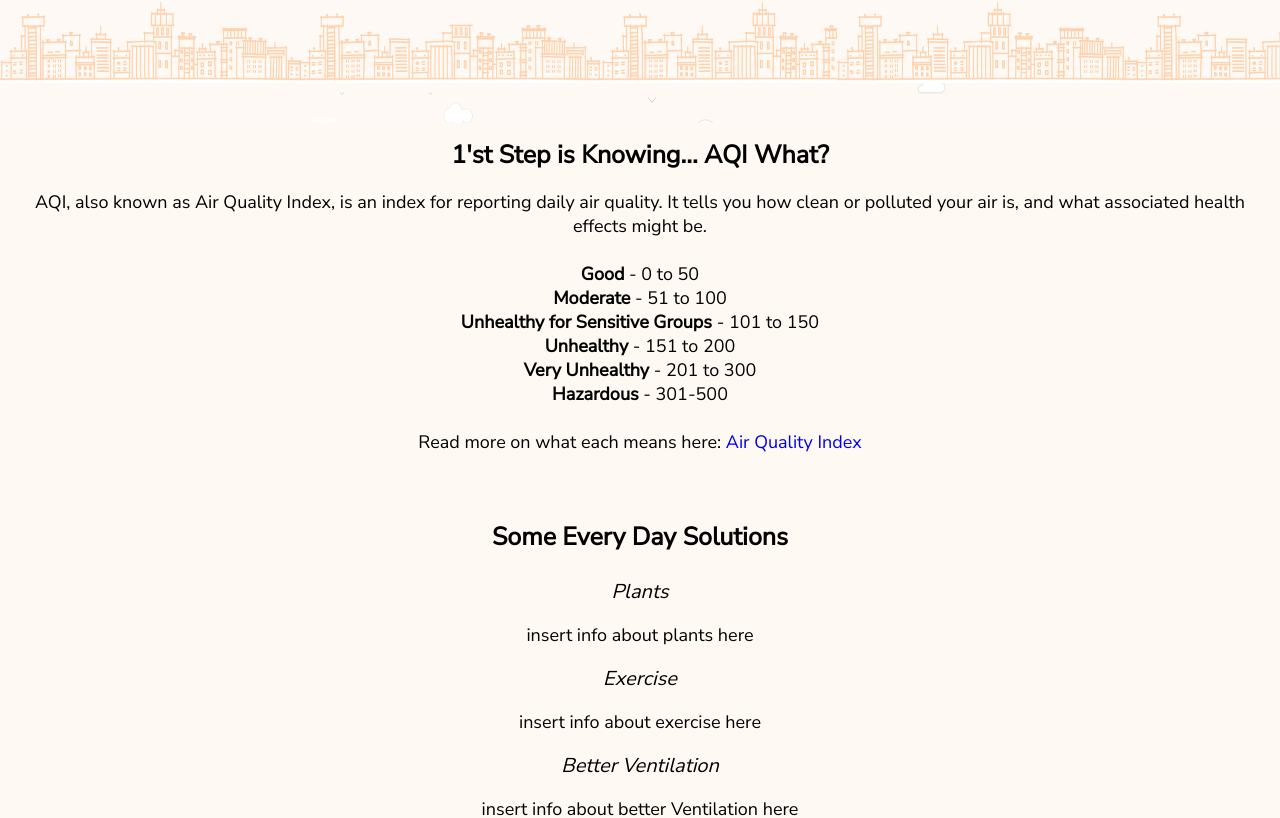
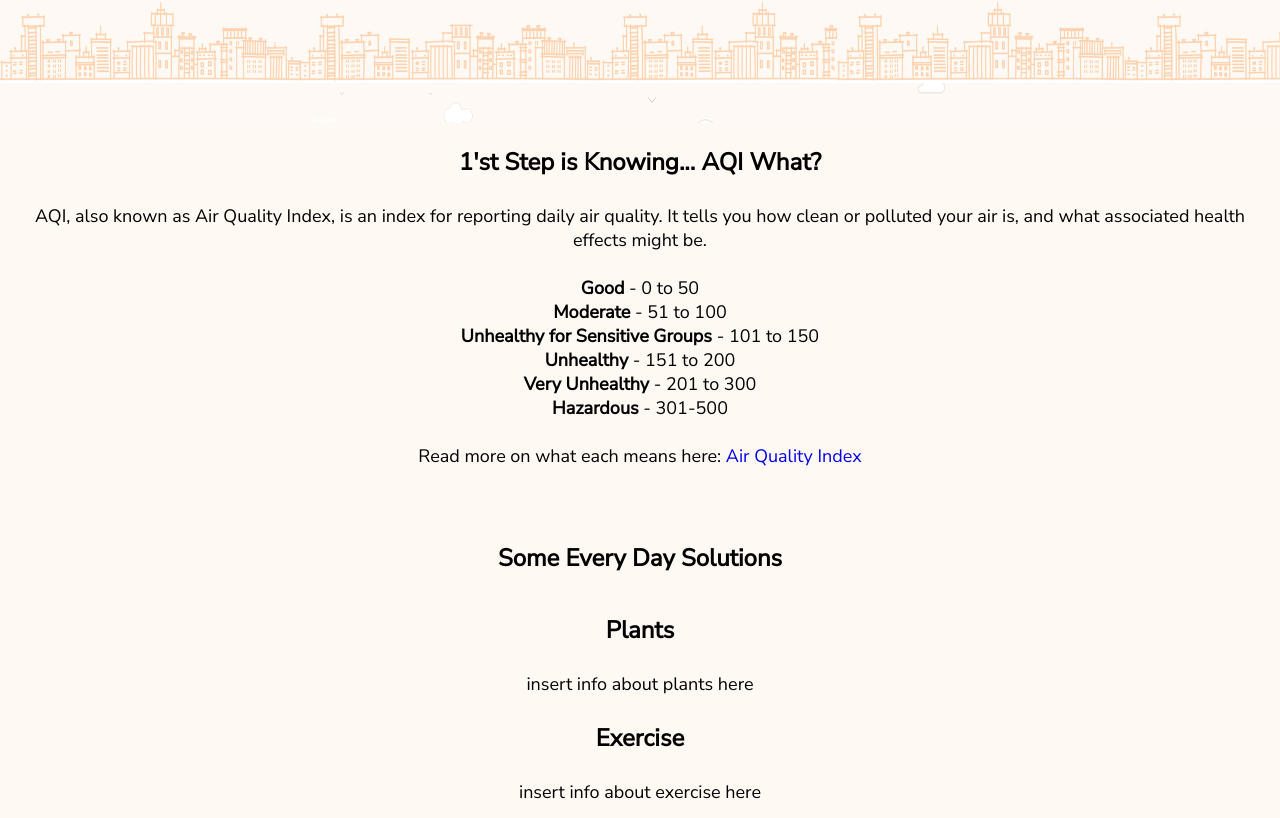
Before and after one commit to wyncode/C36_midterm_elvis_iman_julio_krissy, a React (Create React App) app in the folder client/: page /solutions in a window 1280 px wide. Shown: the part 345-1163 px from the top of the page. Built offline with nearby package versions, Linux system fonts and the light colour scheme.

Commit message:
fixed warnings on solutions page

```diff
--- a/client/src/components/Card.js
+++ b/client/src/components/Card.js
@@ -47,10 +47,10 @@ export default function MediaCard({
             <span id="date">{formattedDate}</span>
           </Typography>
           <Typography variant="body2" color="textSecondary" component="p">
-            <h3 style={{ margin: 0, color: 'black' }}>AQI: {aqi}</h3>
+            <span style={{ margin: 0, color: 'black' }}>AQI: {aqi}</span>
           </Typography>
           <Typography variant="body2" color="textSecondary" component="p">
-            <p
+            <span
               style={{
                 color: 'black',
                 marginTop: '0.5rem',
@@ -58,11 +58,11 @@ export default function MediaCard({
               }}
             >
               Main Pollutant: {mainPoll}
-            </p>
+            </span>
           </Typography>
           <Typography>
             Cigarettes per day: {(aqi * aqiToCig).toPrecision(2)} <br></br>
-            <p style={{ marginTop: '0.5rem' }}>
+            <span style={{ marginTop: '0.5rem' }}>
               Hazard level:{' '}
               <span
                 style={{
@@ -77,7 +77,7 @@ export default function MediaCard({
                     .hazard
                 }
               </span>
-            </p>
+            </span>
           </Typography>
         </CardContent>
       </CardActionArea>
--- a/client/src/components/OneCity.jsx
+++ b/client/src/components/OneCity.jsx
@@ -39,14 +39,14 @@ const OneCity = ({ location }) => {
       <div id="one-city-body">
         <Card className={classes.root}>
           <CardActionArea>
-            <CardMedia className={classes.media} image={cityUrl} />
+            <CardMedia className={classes.media} image={cityUrl} title={cityUrl} />
             <CardContent className="card-actions">
               <Typography gutterBottom variant="h5" component="h2">
                 {formattedCity} <br></br>
                 {formattedDate}
               </Typography>
               <Typography variant="body2" color="textSecondary" component="p">
-                <h3 style={{ margin: 0, color: 'black' }}>AQI: {aqi}</h3>
+                <span style={{ margin: 0, color: 'black' }}>AQI: {aqi}</span>
               </Typography>
               <Typography
                 className={classes.secondaryText}
@@ -58,7 +58,7 @@ const OneCity = ({ location }) => {
               </Typography>
               <Typography>
                 Cigarettes per day: {(aqi * aqiToCig).toPrecision(2)} <br></br>
-                <p style={{ marginTop: '0.5rem' }}>
+                <span style={{ marginTop: '0.5rem' }}>
                   Hazard level:{' '}
                   <span
                     style={{
@@ -73,7 +73,7 @@ const OneCity = ({ location }) => {
                         .hazard
                     }
                   </span>
-                </p>
+                </span>
               </Typography>
               <Typography
                 className={classes.secondaryText}
--- a/client/src/components/Solutions.jsx
+++ b/client/src/components/Solutions.jsx
@@ -8,9 +8,9 @@ const Solutions = () => {
         <div id="title-inner-pages">Air Quality Solutions</div>
         </div>
         <div className="solutions-body">
-          <h10>
+          <h6>
             1'st Step is Knowing... AQI What?
-            </h10>
+            </h6>
           <p>
             AQI, also known as Air Quality Index, is an index for reporting daily air quality. It tells you how clean or polluted your air is, and what associated health effects might be.
             <br></br><br></br><b>Good</b> - 0 to 50
@@ -23,28 +23,21 @@ const Solutions = () => {
             Read more on what each means here: <a href="https://airnow.gov/index.cfm?action=aqibasics.aqi">Air Quality Index</a>
             </p>
             <br></br><br></br>
-            <h10>Some Every Day Solutions</h10>
+            <h6>Some Every Day Solutions</h6>
             <br></br>
-            <h9>Plants</h9>
+            <h6>Plants</h6>
             <p>
             insert info about plants here
               </p>
-            <h9>Exercise</h9>
+            <h6>Exercise</h6>
             <p>
             insert info about exercise here
               </p>
-            <h9>Better Ventilation</h9>
+            <h6>Better Ventilation</h6>
             <p>
               insert info about better Ventilation here
               </p>
         </div>
-      {/* <div className="bottom-image">
-        <div className="bottom-hero-text">
-          <h5>Track your air quality anywhere in the US</h5>
-          <h4>hello@airaware.com</h4>
-          <h4>1-800-AIR-AWARE</h4>
-        </div>
-      </div> */}
     </>
   );
 };
--- a/client/src/styling/App.css
+++ b/client/src/styling/App.css
@@ -133,6 +133,11 @@ h9 {
   padding: 10px;
   margin: 5px;
   flex-direction: column;
+}
+
+.solutions-body h6 {
+  font-size: 1.5rem;
+  margin: 0.5rem 0 0.5rem 0
 }
 
 #about-images {
```
